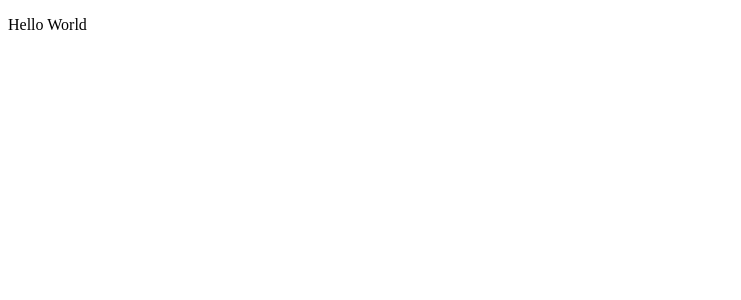
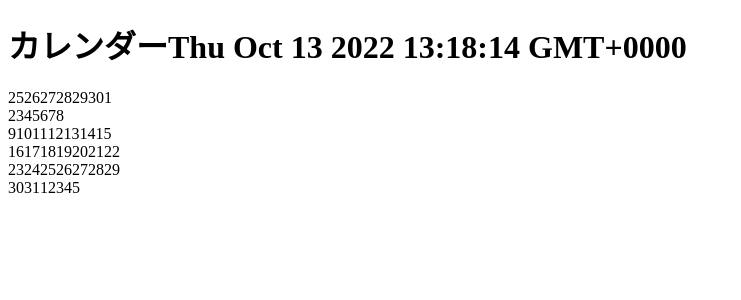
Before and after one commit to MO-5995/vue-calendar, a Vue app: page / in a window 1280 px wide. Shown: the top 300 px of the page, without its empty margins (0-741 px from the left). Built offline with nearby package versions, Linux system fonts and the light colour scheme.

Commit message:
add:calendar view

```diff
--- a/src/components/Calendar.vue
+++ b/src/components/Calendar.vue
@@ -1,5 +1,10 @@
 <template>
-  <p>Hello World</p>
+  <h1>カレンダー{{ currentDate }}</h1>
+  <div v-for="(week, index) in calendars" :key="index" style="display: flex">
+    <div v-for="(day, index) in week" :key="index">
+      {{ day.date }}
+    </div>
+  </div>
 </template>
 
 <script>
@@ -45,5 +50,10 @@ export default {
   mounted() {
     console.log(this.getCalendar());
   },
+  computed: {
+    calendars() {
+      return this.getCalendar();
+    },
+  },
 };
 </script>
```
